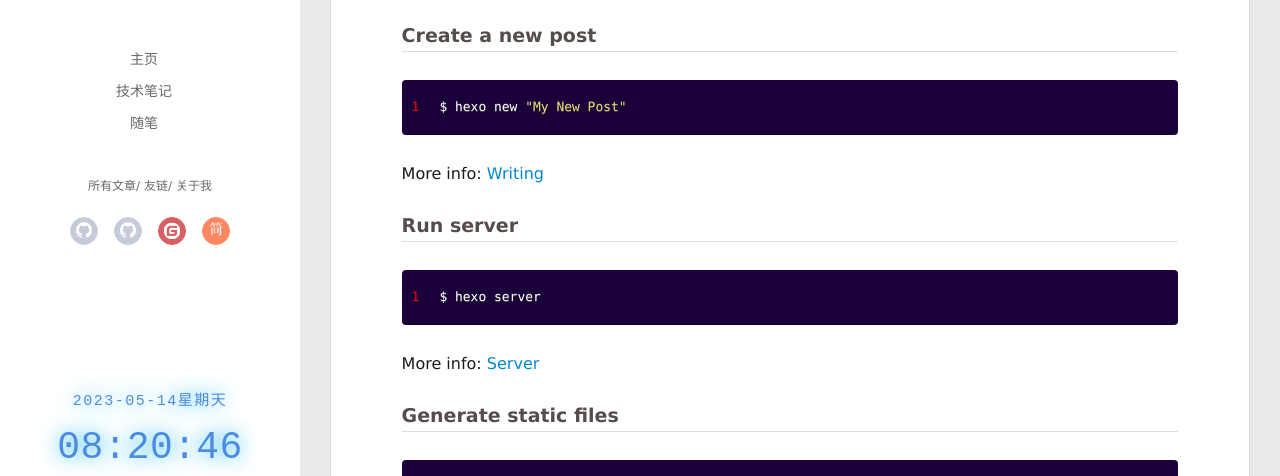
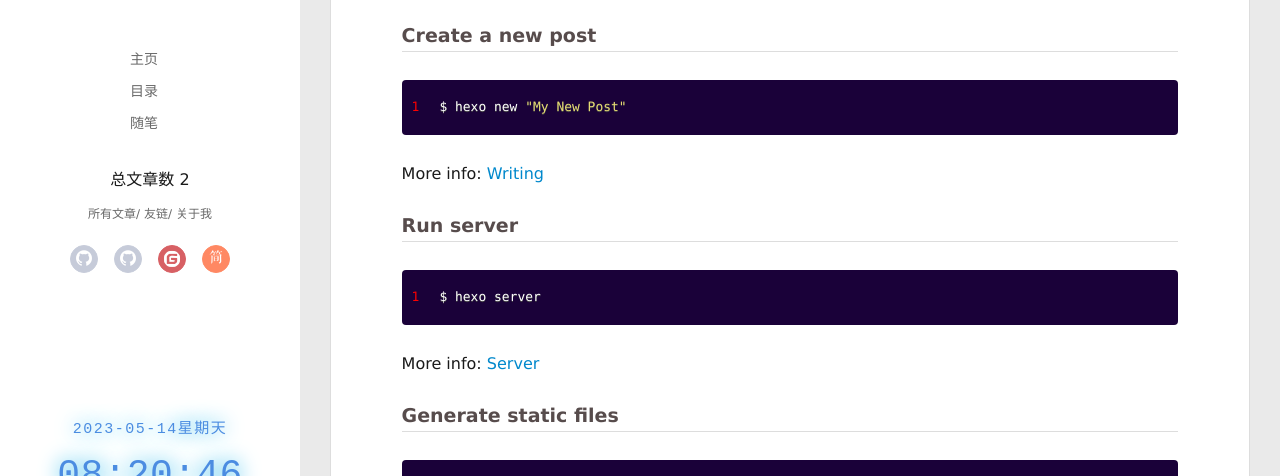
Before and after one commit to chilunke/chilunke.github.io, a plain HTML site: page 2023/05/13/hello-world/index.html in a window 1280 px wide. Shown: the part 324-800 px from the top of the page. Drawn offline with nearby package versions, Linux system fonts and the light colour scheme; some packages are replaced by stand-ins of ours; a script that the page names is missing.

Commit message:
Site updated: 2023-05-14 16:20:40

```diff
--- a/2023/05/13/hello-world/index.html
+++ b/2023/05/13/hello-world/index.html
@@ -75,12 +75,17 @@
 
 				<li><a href="/" target="_blank">主页</a></li>
 
-				<li><a href="https://zhousiwei.gitee.io/ibooks/" target="_blank">技术笔记</a></li>
+				<li><a href="https://zhousiwei.gitee.io/ibooks/" target="_blank">目录</a></li>
 
 				<li><a href="/tags/%E9%9A%8F%E7%AC%94/" target="_blank">随笔</a></li>
 
 			</ul>
 		</nav>
+
+		<nav>
+			总文章数 2
+		</nav>
+
 		<nav class="header-smart-menu">
 
 
@@ -228,7 +233,7 @@
 
 					<li style="width: 33.333333333333336%"><a href="/">主页</a></li>
 
-					<li style="width: 33.333333333333336%"><a target="_blank" rel="noopener" href="https://zhousiwei.gitee.io/ibooks/">技术笔记</a></li>
+					<li style="width: 33.333333333333336%"><a target="_blank" rel="noopener" href="https://zhousiwei.gitee.io/ibooks/">目录</a></li>
 
 					<li style="width: 33.333333333333336%"><a href="/tags/%E9%9A%8F%E7%AC%94/">随笔</a></li>
 
```
Also changed, not shown: 2023/05/14/my-new-Post/index.html (+7 -2 lines), archives/2023/05/index.html (+7 -2 lines), archives/2023/index.html (+7 -2 lines), archives/index.html (+7 -2 lines), categories/AI科技/index.html (+7 -2 lines), categories/index.html (+7 -2 lines), index.html (+7 -2 lines).
